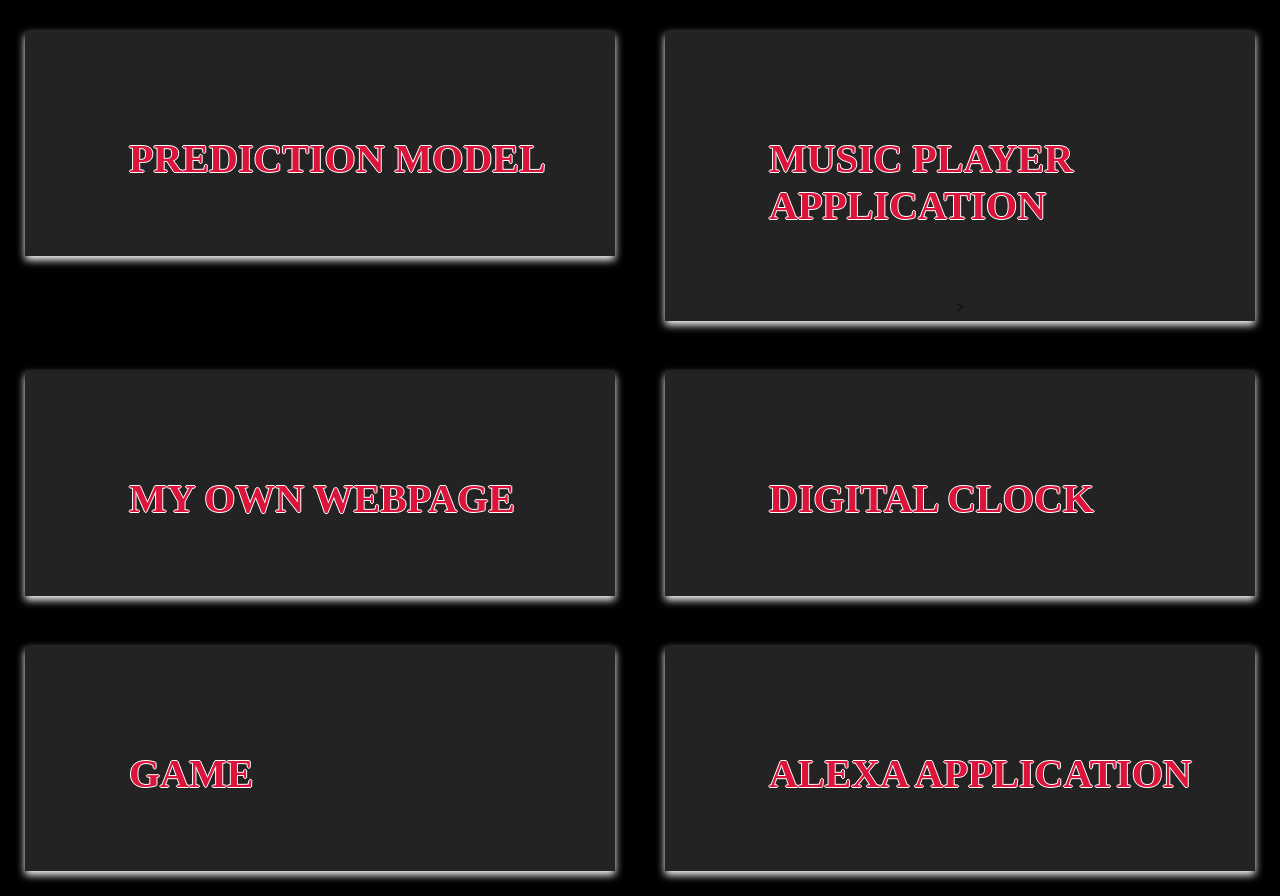
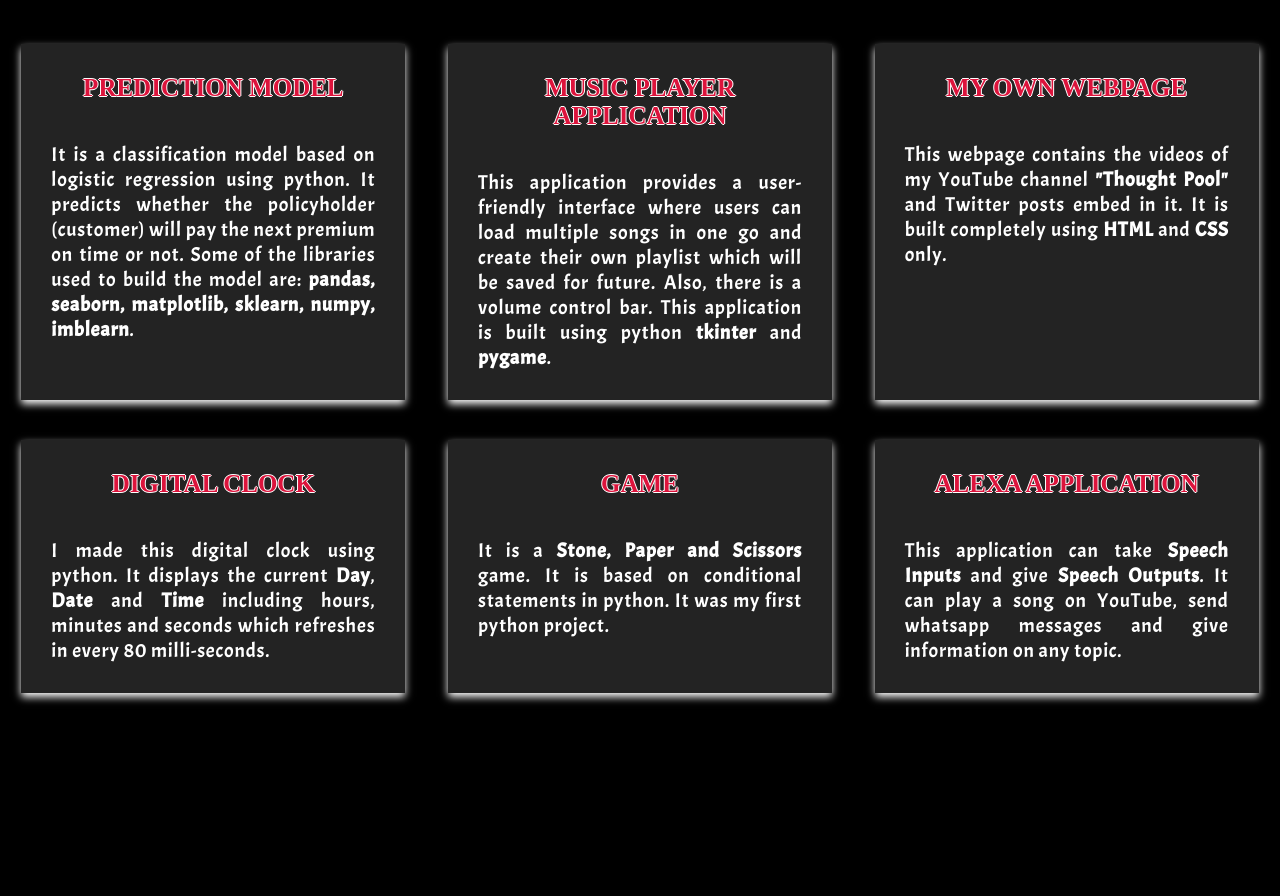
Before and after one commit to niharika200213/My-Portfolio, a plain HTML site: page index.html in a window 1280 px wide. Shown: the part 2220-3116 px from the top of the page. After the commit the page ends 2933 px from the top, so only its background shows below. Drawn offline with Linux system fonts and the light colour scheme; a web font is replaced by a local one.

Commit message:
added the projects section

```diff
--- a/css/css_doc.css
+++ b/css/css_doc.css
@@ -59,10 +59,19 @@
         font-size: 32px !important;
         text-align: center !important;
     }
-    #projects h2{
-        font-size: 32px !important;
+    .card{
+        width: 95% !important;
+    }
+    .card h2{
+        font-size: 20px !important;
         margin: 50px 0px !important;
         text-align: center !important;
+    }
+    #projects h2{
+        text-align: center !important;
+        font-size: 32px !important;
+        margin-left: 10px !important;
+        margin-bottom: 30px !important;
     }
     #skills img{
         margin-left: 10px !important;
@@ -226,21 +235,42 @@
 
 #skills{
     color: white;
-    margin: 30px 10px 10px 10px;
+    margin: 30px;
     font-size: 25px;
     text-align: right;
 }
 #skills img{
-    margin: 0px;
+    margin: 10px;
+    cursor: pointer;
+    border-radius: 10%;
 }
+
 .col30{width: 30%; float: left;}
 .col25{width: 25%; float: left;}
-.col50{width: 50%; float: left;}
+.col50{width: 45%; float: left;}
 
 .card{
     box-shadow: 0 4px 8px 0 white;
-    padding: 4px;
-    text-align: center;
+    text-align: justify;
     background-color: rgb(35, 35, 35);
-    margin: 25px;
+    width: 30%;
+    margin: 20px;
+    padding: 10px;
 }
+.card h2{
+    font-size: 25px !important;
+    margin: 20px !important;
+    text-align: center !important;
+}
+.card p{
+    color: white;
+    font-size: 20px;
+    font-family: 'Acme';
+    letter-spacing: 0.8px;
+    padding: 20px;
+}
+#pro {
+    display: flex;
+    flex-wrap: wrap;
+    justify-content: space-around;
+}
--- a/index.html
+++ b/index.html
@@ -59,29 +59,46 @@
             <img src="images/ds.jpg" class="col50" width="100%" height="260px">
             <img src="images/c.png" class='col25' width="100%">
             <img src="images/sql.png" class='col50' width="100%">
-            <img src="images/linux.png" class='col50' width="100%" height="281px">
+            <img src="images/linux.png" class='col50' width="100%" height="246px">
         </div>
     </div>
 
     <div id='projects' class='row'>
         <h2>MY PROJECTS</h2>
-        <div class="col50">
-            <div class="card"><h2>PREDICTION MODEL</h2></div>
-        </div>
-        <div class="col50">
-            <div class="card"><h2>MUSIC PLAYER APPLICATION</h2>></div>
-        </div>
-        <div class="col50">
-            <div class="card"><h2>MY OWN WEBPAGE</h2></div>
-        </div>
-        <div class="col50">
-            <div class="card"><h2>DIGITAL CLOCK</h2></div>
-        </div>
-        <div class="col50">
-            <div class="card"><h2>GAME</h2></div>
-        </div>
-        <div class="col50">
-            <div class="card"><h2>ALEXA APPLICATION</h2></div>
+        <div id='pro'>
+            <div class="card"><h2>PREDICTION MODEL</h2>
+            <p>It is a classification model based on logistic regression using python.
+                It predicts whether the policyholder (customer) will pay the next premium
+                on time or not.
+                Some of the libraries used to build the model are: <b>pandas, seaborn, matplotlib, sklearn, numpy, imblearn</b>.</p>
+            </div>
+            <div class="card"><h2>MUSIC PLAYER APPLICATION</h2>
+            <p>This application provides a user-friendly interface where users can load multiple songs in one go and
+             create their own playlist which will be saved for future. Also, there is a volume control bar.
+             This application is built using python <b>tkinter</b> and <b>pygame</b>.
+            </p>
+            </div>
+            <div class="card"><h2>MY OWN WEBPAGE</h2>
+            <p>This webpage contains the videos of my YouTube channel <b>"Thought Pool"</b> and Twitter posts embed in it.
+                It is built completely using <b>HTML</b> and <b>CSS</b> only.
+            </p>
+            </div>
+            <div class="card"><h2>DIGITAL CLOCK</h2>
+            <p>I made this digital clock using python. It displays the current <b>Day</b>,
+                <b>Date</b> and <b>Time</b> including hours, minutes and seconds
+                which refreshes in every 80 milli-seconds.
+            </p>
+            </div>
+            <div class="card"><h2>GAME</h2>
+            <p>It is a <b>Stone, Paper and Scissors</b> game. It is based on conditional statements
+                in python. It was my first python project.
+            </p>
+            </div>
+            <div class="card"><h2>ALEXA APPLICATION</h2>
+            <p>This application can take <b>Speech Inputs</b> and give <b>Speech Outputs</b>.
+            It can play a song on YouTube, send whatsapp messages and give information on any topic.
+            </p>
+            </div>
         </div>
     </div>
 </body>
```
